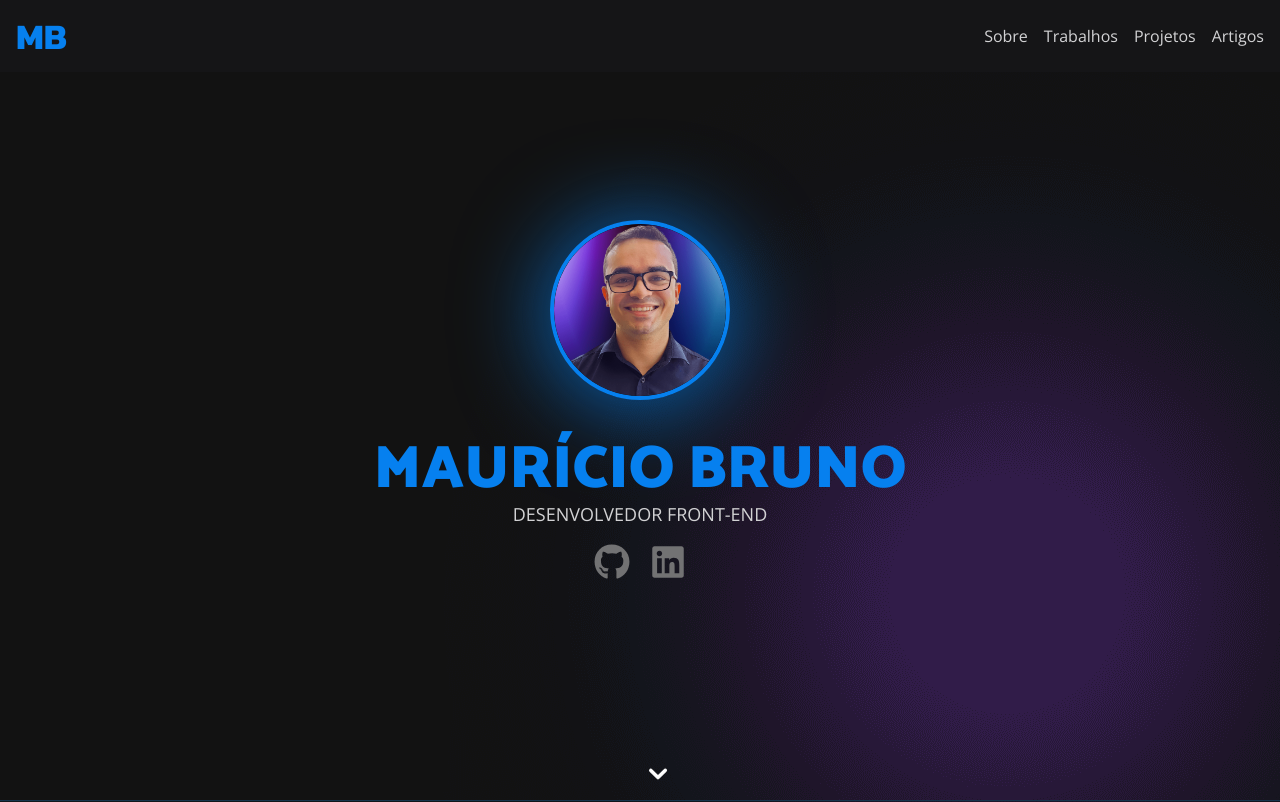
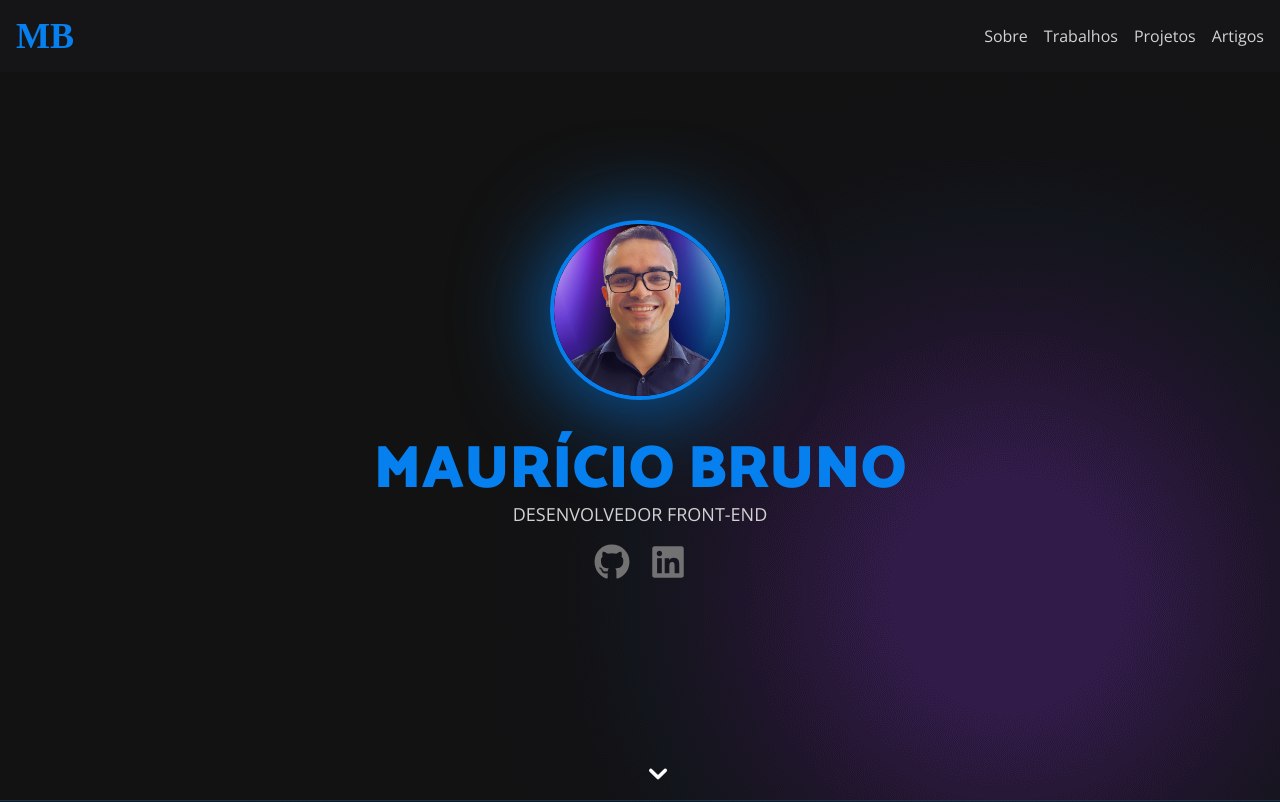
Before and after one commit to MBrunoS/portfolio, a Next.js app: page / in a window 1280 px wide. Shown: the top 802 px of the page. Built offline with nearby package versions, Linux system fonts and the light colour scheme.

Commit message:
fix: remove unused fonts

```diff
--- a/src/pages/_document.tsx
+++ b/src/pages/_document.tsx
@@ -6,14 +6,6 @@ export default class Document extends NextDocument {
     return (
       <Html lang="pt-br">
         <Head>
-          <link
-            href="https://fonts.googleapis.com/css2?family=Poppins:wght@400;700&display=swap"
-            rel="stylesheet"
-          />
-          <link
-            href="https://fonts.googleapis.com/css2?family=Kanit:wght@400;700&display=swap"
-            rel="stylesheet"
-          />
           <link rel="icon" href="/favicon.ico" />
         </Head>
         <body>
```
